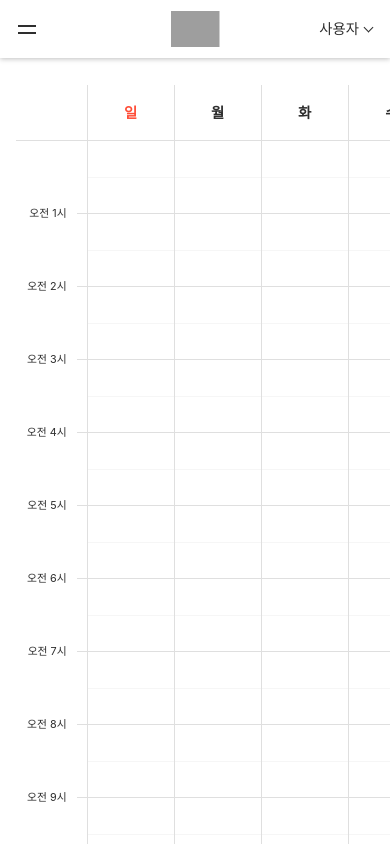
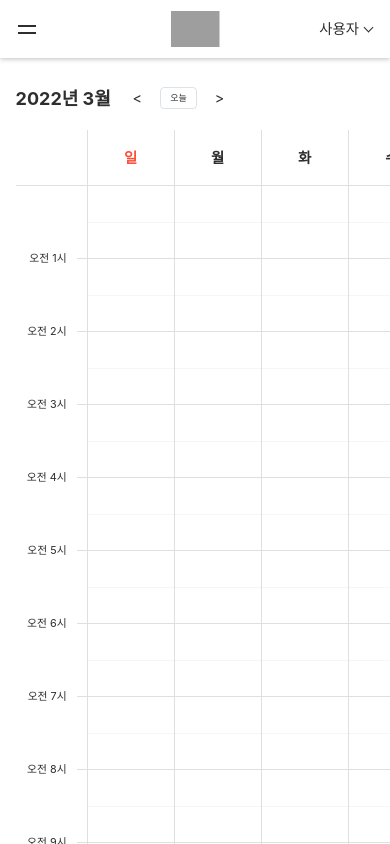
Before and after one commit to ttkmw/test-deploy-mpc-client, a React (Create React App) app: page / in a window 390 px wide. Built offline with nearby package versions, Linux system fonts and the light colour scheme; grey boxes are pictures that could not be loaded; a web font is replaced by a local one.

Commit message:
Add DateNavigator component that includes a date navigation feature

```diff
--- a/src/App.js
+++ b/src/App.js
@@ -6,6 +6,7 @@ import Aside from './components/Layout/Aside';
 import GlobalNav from './components/GlobalNav/GlobalNav';
 import Scheduler from './components/Scheduler/Scheduler';
 import WeekView from './components/Scheduler/WeekView/WeekView';
+import DateNavigator from './components/Scheduler/DateNavigator/DateNavigator';
 
 const App = () => {
   return (
@@ -13,18 +14,21 @@ const App = () => {
       <Header />
       <BodyContainer>
         <main>
+          <section className='main__section'>
             <Scheduler
               data={[
                 { id: 'sche1', title: 'title01' },
                 { id: 'sche2', title: 'title02' },
               ]}
             >
+              <DateNavigator />
               <WeekView
                 startDayHour={0}
                 endDayHour={24}
                 // excludedDays={[0, 6]}
               />
             </Scheduler>
+          </section>
         </main>
         <Aside>
           <GlobalNav />
--- /dev/null
+++ b/src/components/Scheduler/DateNavigator/DateNavigator.js
@@ -0,0 +1,103 @@
+import { useState, useEffect } from 'react';
+
+import classes from './DateNavigator.module.css';
+
+const DateNavigator = (props) => {
+  const { defaultCurrentDate = new Date() } = props;
+
+  const [schedulerFirstDayOfWeek, setSchedulerFirstDayOfWeek] = useState(
+    new Date(
+      defaultCurrentDate.getFullYear(),
+      defaultCurrentDate.getMonth(),
+      defaultCurrentDate.getDate() - defaultCurrentDate.getDay()
+    )
+  );
+  const [schedulerDaysOfWeek, setSchedulerDaysOfWeek] = useState([]);
+
+  const getDaysOfWeek = (firstDayOfWeek) => {
+    const daysOfWeek = [];
+
+    for (let i = 0; i < 7; i++) {
+      daysOfWeek[i] = new Date(
+        firstDayOfWeek.getFullYear(),
+        firstDayOfWeek.getMonth(),
+        firstDayOfWeek.getDate() + i
+      );
+    }
+
+    return daysOfWeek;
+  };
+
+  const prevWeekHandler = () => {
+    setSchedulerFirstDayOfWeek(
+      (prevState) =>
+        new Date(
+          prevState.getFullYear(),
+          prevState.getMonth(),
+          prevState.getDate() - 7
+        )
+    );
+  };
+
+  const nextWeekHandler = () => {
+    setSchedulerFirstDayOfWeek(
+      (prevState) =>
+        new Date(
+          prevState.getFullYear(),
+          prevState.getMonth(),
+          prevState.getDate() + 7
+        )
+    );
+  };
+
+  const currentWeekHandler = () => {
+    setSchedulerFirstDayOfWeek(
+      new Date(
+        defaultCurrentDate.getFullYear(),
+        defaultCurrentDate.getMonth(),
+        defaultCurrentDate.getDate() - defaultCurrentDate.getDay()
+      )
+    );
+  };
+
+  useEffect(() => {
+    setSchedulerDaysOfWeek(getDaysOfWeek(schedulerFirstDayOfWeek));
+  }, [schedulerFirstDayOfWeek]);
+
+  return (
+    <div className={classes['date-navigator']}>
+      <div className={classes['date-navigator__inner']}>
+        <strong className={classes['date-navigator__title']}>
+          {`${schedulerFirstDayOfWeek.getFullYear()}년 ${
+            schedulerFirstDayOfWeek.getMonth() + 1
+          }월`}
+        </strong>
+        <div className={classes['date-navigator__buttons']}>
+          <button
+            type='button'
+            className={classes['btn--icon']}
+            onClick={prevWeekHandler}
+          >
+            &lt;
+          </button>
+          <button
+            type='button'
+            onClick={currentWeekHandler}
+            className={classes['btn--border']}
+          >
+            오늘
+          </button>
+          <button
+            type='button'
+            className={classes['btn--icon']}
+            onClick={nextWeekHandler}
+          >
+            &gt;
+          </button>
+        </div>
+      </div>
+    </div>
+  );
+};
+
+export default DateNavigator;
--- /dev/null
+++ b/src/components/Scheduler/DateNavigator/DateNavigator.module.css
@@ -0,0 +1,56 @@
+.date-navigator {
+  position: sticky;
+  top: 0;
+  left: 0;
+  z-index: 70;
+  height: 6rem;
+  background-color: #fff;
+}
+
+.date-navigator__inner {
+  display: flex;
+  align-items: center;
+}
+
+.date-navigator__title {
+  flex: 0 0 15rem;
+  font-size: 2.4rem;
+}
+
+.date-navigator__buttons {
+  display: flex;
+  column-gap: 2.4rem;
+}
+
+.btn--border {
+  min-width: 4rem;
+  padding: 0.2em 1em;
+  border: 1px solid #dce3e8;
+  border-radius: 4px;
+  font-size: 1.2rem;
+}
+
+.btn--icon {
+  display: flex;
+  justify-content: center;
+  align-items: center;
+}
+
+@media screen and (max-width: 736px) {
+  .date-navigator {
+    height: 5rem;
+  }
+
+  .date-navigator__title {
+    flex-basis: 13rem;
+    font-size: 2rem;
+  }
+
+  .date-navigator__buttons {
+    column-gap: 2rem;
+  }
+
+  .btn--border {
+    font-size: 1rem;
+  }
+}
--- a/src/components/Scheduler/Scheduler.module.css
+++ b/src/components/Scheduler/Scheduler.module.css
@@ -2,12 +2,10 @@
   overflow: auto;
   height: 100%;
   margin: 0 -4rem 0 0;
-  padding-bottom: 4rem;
 }
 
 @media screen and (max-width: 736px) {
   .scheduler {
     margin: 0 -4vw 0 0;
-    padding-bottom: 3rem;
   }
 }
--- a/src/components/Scheduler/SchedulerLayout/SchedulerHeader/SchedulerHeader.module.css
+++ b/src/components/Scheduler/SchedulerLayout/SchedulerHeader/SchedulerHeader.module.css
@@ -1,8 +1,15 @@
 .scheduler-header {
   position: sticky;
-  top: 0;
+  top: 6rem;
   z-index: 70;
   display: flex;
   width: 100%;
   background-color: #fff;
 }
+
+
+@media screen and (max-width: 736px) {
+  .scheduler-header {
+    top: 5rem
+  }
+}
--- a/src/components/Scheduler/WeekView/WeekView.module.css
+++ b/src/components/Scheduler/WeekView/WeekView.module.css
@@ -1,11 +1,11 @@
 .weekview {
   width: 100%;
   min-width: 697px;
-  padding: 0 4rem 0 0;
+  padding: 0 4rem 4rem 0;
 }
 
 @media screen and (max-width: 736px) {
   .weekview {
-    padding: 0 4vw 0 0;
+    padding: 0 4vw 3rem 0;
   }
 }
--- a/src/global.css
+++ b/src/global.css
@@ -166,14 +166,17 @@ body {
 }
 
 main {
-  flex: 1;
-  display: flex;
-  flex-direction: column;
   width: calc(100% - 340px);
   height: 100%;
   margin-left: 340px;
   padding: 4rem 4rem 0;
   transition: margin-left 0.25s;
+}
+
+.main__section {
+  display: flex;
+  flex-direction: column;
+  height: 100%;
 }
 
 @media screen and (max-width: 1280px) {
```
Lines whose indentation alone changed are shown as unchanged.
